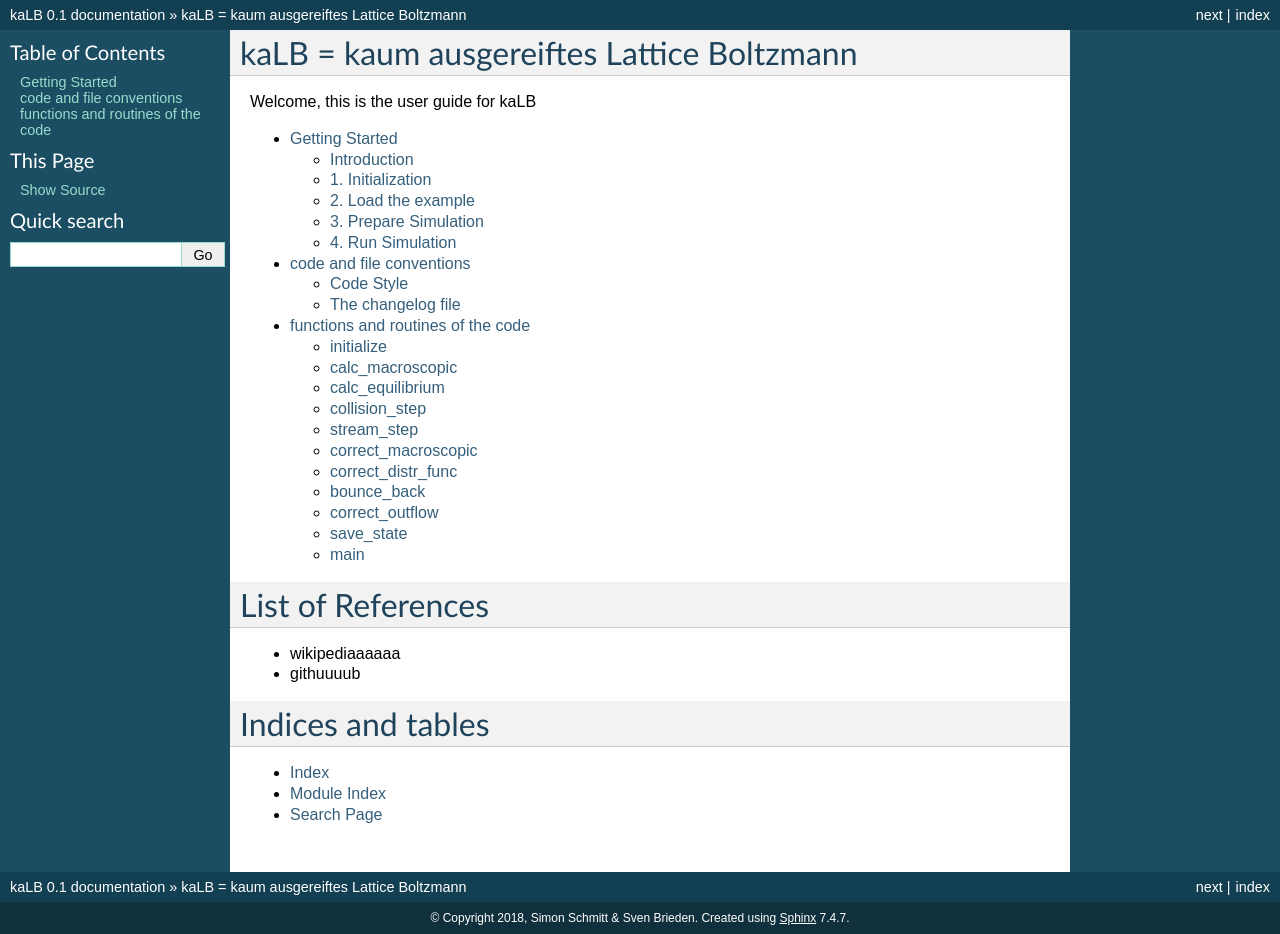
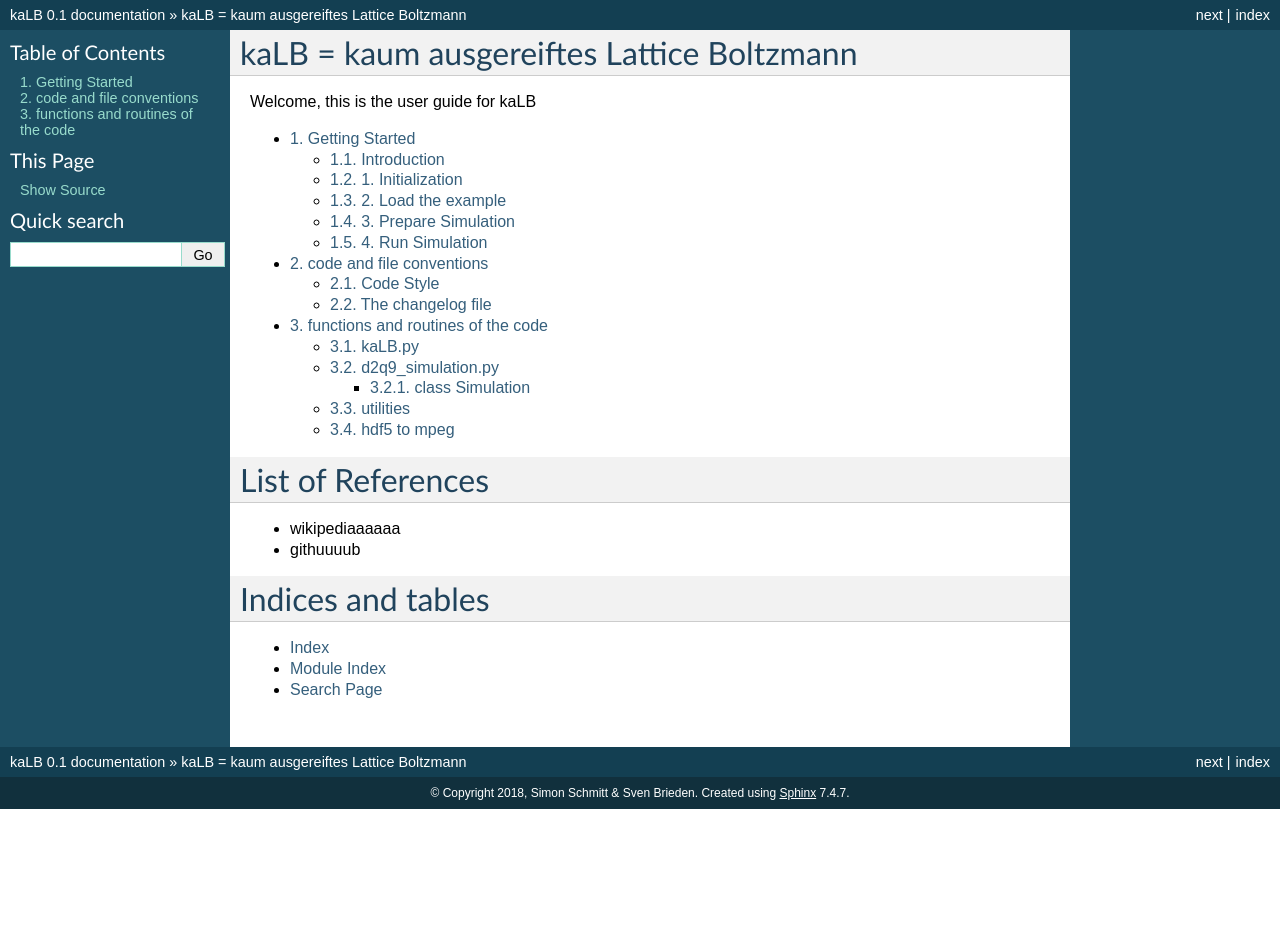
Before and after one commit to Brieden/kaLB, a Sphinx documentation site: the page built from doc/index.rst, in a window 1280 px wide. Built offline with Sphinx 7.4.7, drawn with Linux system fonts in a browser that asks for light colours; after the commit the page ends 900 px from its top, so only the background shows below that.

Commit message:
Documentation adapted to the current file structure

```diff
--- a/doc/functions.rst
+++ b/doc/functions.rst
@@ -1,49 +1,33 @@
 
 functions and routines of the code
-==================================
+**********************************
 
-.. automodule:: core
 
-initialize
-----------
-.. autofunction:: initialize
+kaLB.py
+=======
+.. automodule:: kaLB
+  :members:
 
-calc_macroscopic
+
+d2q9_simulation.py
+==================
+.. automodule:: d2q9_simulation
+
+class Simulation
 ----------------
-.. autofunction:: calc_macroscopic
+.. autoclass:: Simulation
+  :members:
 
-calc_equilibrium
-----------------
-.. autofunction:: calc_equilibrium
+  .. automethod:: __init__
 
-collision_step
---------------
-.. autofunction:: collision_step
 
-stream_step
------------
-.. autofunction:: stream_step
+utilities
+=========
+.. automodule:: utilities
+  :members:
 
-correct_macroscopic
--------------------
-.. autofunction:: correct_macroscopic
 
-correct_distr_func
-------------------
-.. autofunction:: correct_distr_func
-
-bounce_back
-----------------
-.. autofunction:: bounce_back
-
-correct_outflow
----------------
-.. autofunction:: correct_outflow
-
-save_state
-----------
-.. autofunction:: save_state
-
-main
-----
-.. autofunction:: main
+hdf5 to mpeg
+============
+.. automodule:: hdf5_to_mpeg
+  :members:
--- a/doc/index.rst
+++ b/doc/index.rst
@@ -5,12 +5,14 @@
 
 :tocdepth: 3
 
+
 kaLB = kaum ausgereiftes Lattice Boltzmann
 ==========================================
 
 Welcome, this is the user guide for kaLB
 
 .. toctree::
+   :numbered:
    :maxdepth: 3
 
    getting_started.rst
```
